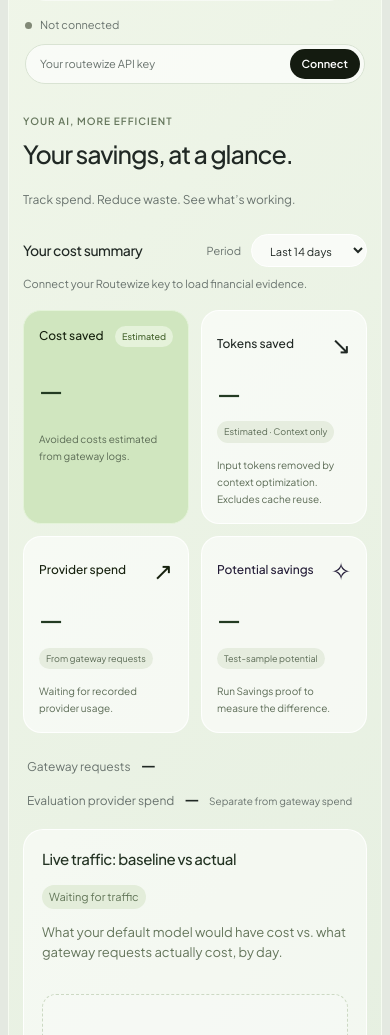
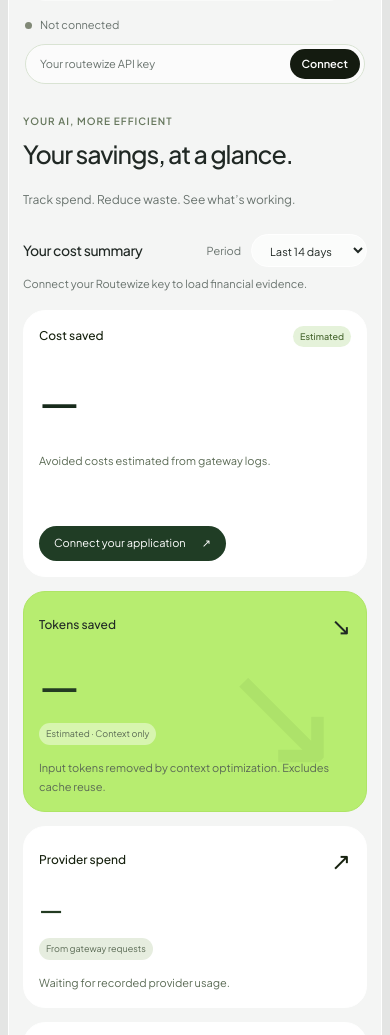
Before and after one commit to S-tevens/routewize, a website: page public/dashboard.html in a window 390 px wide. Shown: the part 132-1167 px from the top of the page. Drawn offline with Linux system fonts and the light colour scheme.

Commit message:
Refine savings cards with a financial dashboard visual hierarchy

```diff
--- a/public/console-ui.css
+++ b/public/console-ui.css
@@ -106,15 +106,15 @@ textarea:hover, .proof-input:hover { border-color: #a7b3a9; }
   textarea { font-size: 16px; }
 }
 
-/* Savings-first overview, with a soft botanical palette. */
-body { background: #e4e9e1; }
-.app-shell { margin: 24px; min-height: calc(100vh - 48px); border: 1px solid #f6fbf1; border-radius: 26px; background: linear-gradient(130deg, #f0f6e9, #e1ecdd); overflow: hidden; }
+/* Savings-first overview: neutral canvas, white cards, focused lime accent. */
+body { background: #e4e5e4; }
+.app-shell { margin: 24px; min-height: calc(100vh - 48px); border: 1px solid #fff; border-radius: 26px; background: #f4f5f4; overflow: hidden; }
 .sidebar { position: static; width: auto; padding: 22px 28px 12px; flex-direction: row; align-items: center; justify-content: space-between; gap: 24px; background: transparent; border: 0; }
 .sidebar .brand-logo { margin: 0; mix-blend-mode: multiply; }
 .workspace-label, .nav-label, .sidebar-footer { display: none; }
 .workspace-nav { flex-direction: row; padding: 5px; border-radius: 30px; background: #ffffff85; gap: 4px; }
 .workspace-nav button { border-radius: 24px; padding: 10px 17px; min-height: 38px; font-size: 12px; }
-.workspace-nav button.active { background: #18241b; border-color: #18241b; color: #fff; }
+.workspace-nav button.active { background: #b7ed70; border-color: #b7ed70; color: #20351d; }
 .workspace-nav button:hover:not(.active) { background: #e6efdf; }
 .workspace-nav svg { display: none; }
 .topbar { margin: 0; min-height: 0; padding: 8px 30px 18px; background: transparent; border: 0; }
@@ -128,21 +128,32 @@ body { background: #e4e9e1; }
 .money-heading h2 { font-size: 14px; font-weight: 500; }
 .money-heading select { background: #ffffffb0; border-color: #fff; border-radius: 20px; padding: 8px 14px; }
 .money-layout { grid-template-columns: 1fr; gap: 18px; margin-top: 16px; }
-.money-cards { display: grid; grid-template-columns: repeat(4, minmax(0, 1fr)); gap: 12px; }
+.money-cards { display: grid; grid-template-columns: repeat(6, minmax(0, 1fr)); gap: 14px; }
 .money-secondary { display: contents; }
-.money-card, .money-card.saved, .money-card.spend, .money-card.potential { background: #ffffff92; border: 1px solid #ffffffdc; border-radius: 18px; padding: 20px; }
-.money-card.saved { background: #d0e6bf; border-color: #e4f3d9; }
+.money-card, .money-card.saved, .money-card.spend, .money-card.potential { background: #fff; border: 1px solid #fff; border-radius: 22px; padding: 24px; grid-column: span 2; }
+.money-card.saved { background: #fff; border-color: #fff; grid-column: span 3; min-height: 250px; }
+.money-card.tokens { background: #b7ed70; border-color: #aee565; grid-column: span 3; position: relative; overflow: hidden; }
+.money-card.tokens::after { content: "↘"; position: absolute; right: 22px; top: 38px; font-size: 150px; line-height: 1; color: #355422; opacity: .07; pointer-events: none; }
+.money-card.tokens > * { position: relative; z-index: 1; }
+.money-card.tokens > strong { font-size: 54px; }
+.money-card.tokens .money-badge { background: #ffffff70; }
+.card-link { display: inline-flex; align-items: center; gap: 16px; margin-top: auto; padding: 9px 15px; border-radius: 22px; background: #203d25; color: #fff; text-decoration: none; font-size: 11px; }
+.card-link:hover { background: #315839; }
+.money-card.saved .card-link { margin-top: 18px; }
 .money-card h3, .money-card.saved h3 { font-size: 12px; margin-bottom: 16px; gap: 5px; }
-.money-card.saved > strong, .money-card > strong, .money-card.spend > strong, .money-card.potential > strong { font-size: 32px; font-weight: 500; color: #233b22; letter-spacing: -.04em; }
-.money-card p, .money-card.saved p { font-size: 10px; color: #5b6b55; }
+.money-card > strong, .money-card.spend > strong, .money-card.potential > strong { font-size: 32px; font-weight: 500; color: #233b22; letter-spacing: -.04em; }
+.money-card.saved > strong { font-size: clamp(42px, 4vw, 60px); font-weight: 500; color: #172a1b; letter-spacing: -.045em; }
+.money-card.tokens > strong { font-size: clamp(42px, 4vw, 60px); }
+.money-card p, .money-card.saved p { font-size: 11px; color: #5b6b55; }
 .money-badge { border: 0; background: #e6eddf; color: #5b6b55; font-size: 9px; border-radius: 15px; }
 .money-card.saved .money-badge { background: #e5f2da; border: 0; }
-.money-foot { grid-column: 1 / -1; display: flex; gap: 26px; padding: 8px 4px 0; }
-.money-foot > div { display: flex; align-items: baseline; gap: 10px; flex-wrap: wrap; }
-.money-foot strong { font-size: 16px; margin: 0; }
+.money-foot { grid-column: span 2; display: flex; flex-direction: column; justify-content: center; gap: 18px; padding: 24px; border-radius: 22px; background: #fff; }
+.money-foot > div { display: flex; flex-direction: column; gap: 5px; }
+.money-foot > div + div { border: 0; border-top: 1px solid var(--line-soft); padding: 16px 0 0; }
+.money-foot strong { font-size: 24px; margin: 0; }
 .money-foot small { font-size: 10px; }
 .money-charts { display: grid; grid-template-columns: 1.2fr 1fr; gap: 14px; }
-.money-chart { background: #ffffff80; color: #233323; border: 1px solid #ffffffdc; border-radius: 20px; padding: 22px; min-height: 300px; }
+.money-chart { background: #fff; color: #233323; border: 1px solid #ffffffdc; border-radius: 20px; padding: 22px; min-height: 300px; }
 .money-chart-heading h2 { font-weight: 500; font-size: 15px; }
 .money-chart-heading > span { color: #617557; border: 0; background: #e3edda; border-radius: 20px; }
 .money-chart > p, .money-chart .chart-caption, .chart-legend { color: #64755b; }
@@ -150,7 +161,7 @@ body { background: #e4e9e1; }
 .legend-baseline { background: #889c7d; }
 .legend-candidate { background: #4b9247; }
 .money-disclosure { font-size: 10px; margin-top: 16px; }
-.empty { background: #ffffff65; border-color: #ffffffb0; border-radius: 18px; padding: 24px; }
+.empty { background: #fff; border-color: #ffffffb0; border-radius: 18px; padding: 24px; }
 .empty-mark { display: none; }
 .empty h2 { font-size: 16px; }
 .empty p { font-size: 12px; }
@@ -159,6 +170,9 @@ body { background: #e4e9e1; }
 .tile { border-color: #fff; border-radius: 18px; }
 @media (max-width: 1050px) {
   .money-cards { grid-template-columns: repeat(2, minmax(0, 1fr)); }
+  .money-card, .money-card.saved, .money-card.tokens, .money-card.spend, .money-card.potential { grid-column: span 1; }
+  .money-foot { grid-column: 1 / -1; flex-direction: row; justify-content: flex-start; gap: 32px; }
+  .money-foot > div + div { border: 0; padding: 0; }
   .money-charts { grid-template-columns: 1fr; }
   .sidebar { gap: 12px; padding-inline: 22px; }
   .workspace-nav button { padding-inline: 12px; }
@@ -177,7 +191,11 @@ body { background: #e4e9e1; }
   .money-heading label { font-size: 11px; }
   .money-card, .money-card.saved, .money-card.spend, .money-card.potential { padding: 15px; }
   .money-card.saved > strong, .money-card > strong, .money-card.spend > strong, .money-card.potential > strong { font-size: 26px; }
-  .money-foot { flex-direction: column; gap: 10px; }
+  .money-cards { grid-template-columns: 1fr; }
+  .money-card.saved { min-height: 225px; }
+  .money-card.tokens { min-height: 210px; }
+  .money-card.saved > strong, .money-card.tokens > strong { font-size: 44px; }
+  .money-foot { flex-direction: row; gap: 24px; padding: 18px; }
   .money-foot > div + div { padding-left: 0; border-left: 0; }
   .money-chart { padding: 18px; }
 }
--- a/public/dashboard.html
+++ b/public/dashboard.html
@@ -138,7 +138,7 @@
     <p id="moneyStatus" class="field-help" role="status">Connect your Routewize key to load financial evidence.</p>
     <div class="money-layout">
       <div class="money-cards">
-        <article class="money-card saved"><h3>Cost saved <span class="money-badge">Estimated</span></h3><strong id="costSaved">—</strong><p id="costSavedNote">Avoided costs estimated from gateway logs.</p><p id="costSavedBreakdown" class="money-breakdown"></p></article>
+        <article class="money-card saved"><h3>Cost saved <span class="money-badge">Estimated</span></h3><strong id="costSaved">—</strong><p id="costSavedNote">Avoided costs estimated from gateway logs.</p><p id="costSavedBreakdown" class="money-breakdown"></p><a class="card-link" href="#guide">Connect your application <span aria-hidden="true">↗</span></a></article>
         <article class="money-card tokens"><h3>Tokens saved <span aria-hidden="true">↘</span></h3><strong id="tokensSaved">—</strong><span class="money-badge">Estimated · Context only</span><p id="tokensSavedNote">Input tokens removed by context optimization. Excludes cache reuse.</p></article>
         <div class="money-secondary">
           <article class="money-card spend"><h3>Provider spend <span aria-hidden="true">↗</span></h3><strong id="providerSpend">—</strong><span class="money-badge">From gateway requests</span><p id="providerSpendNote">Waiting for recorded provider usage.</p></article>
```
Also changed, not shown: GAMEPLAN.md (+1 -1 lines).
